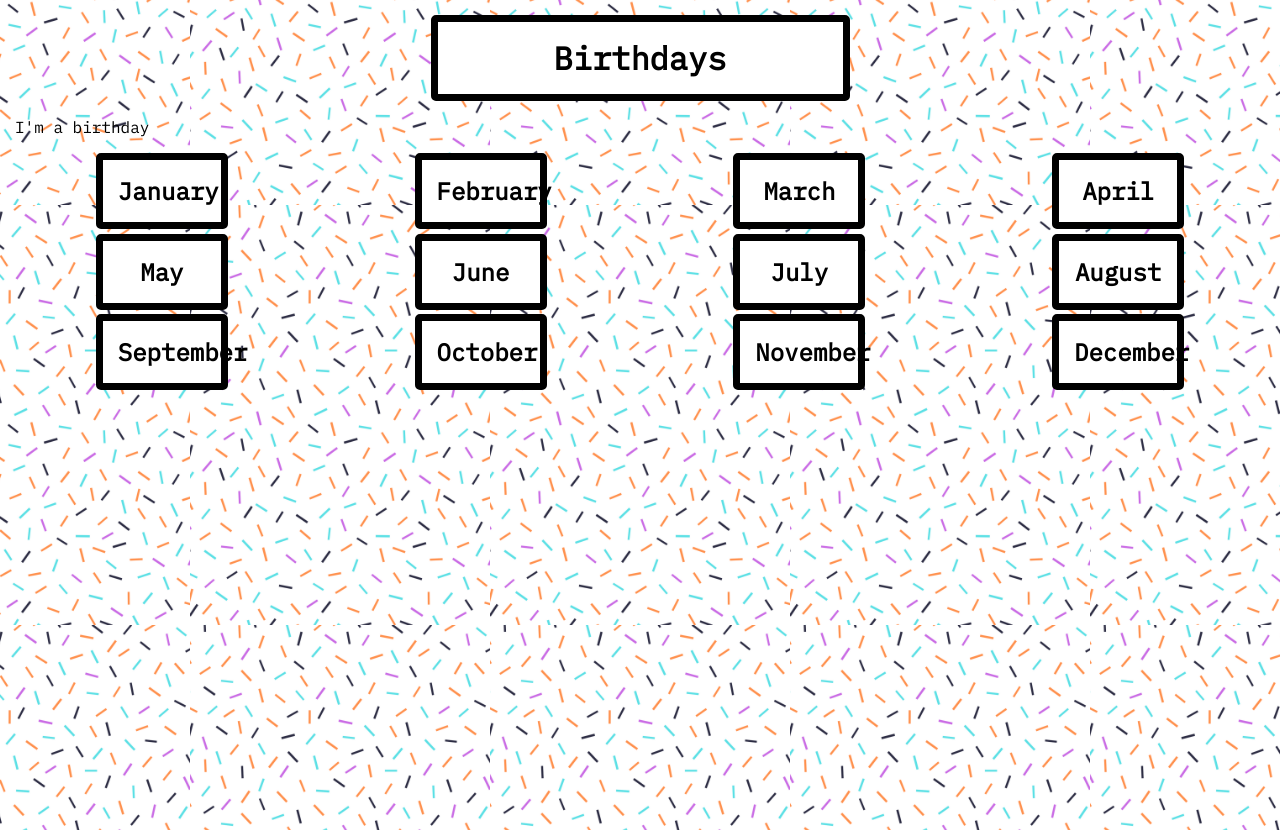
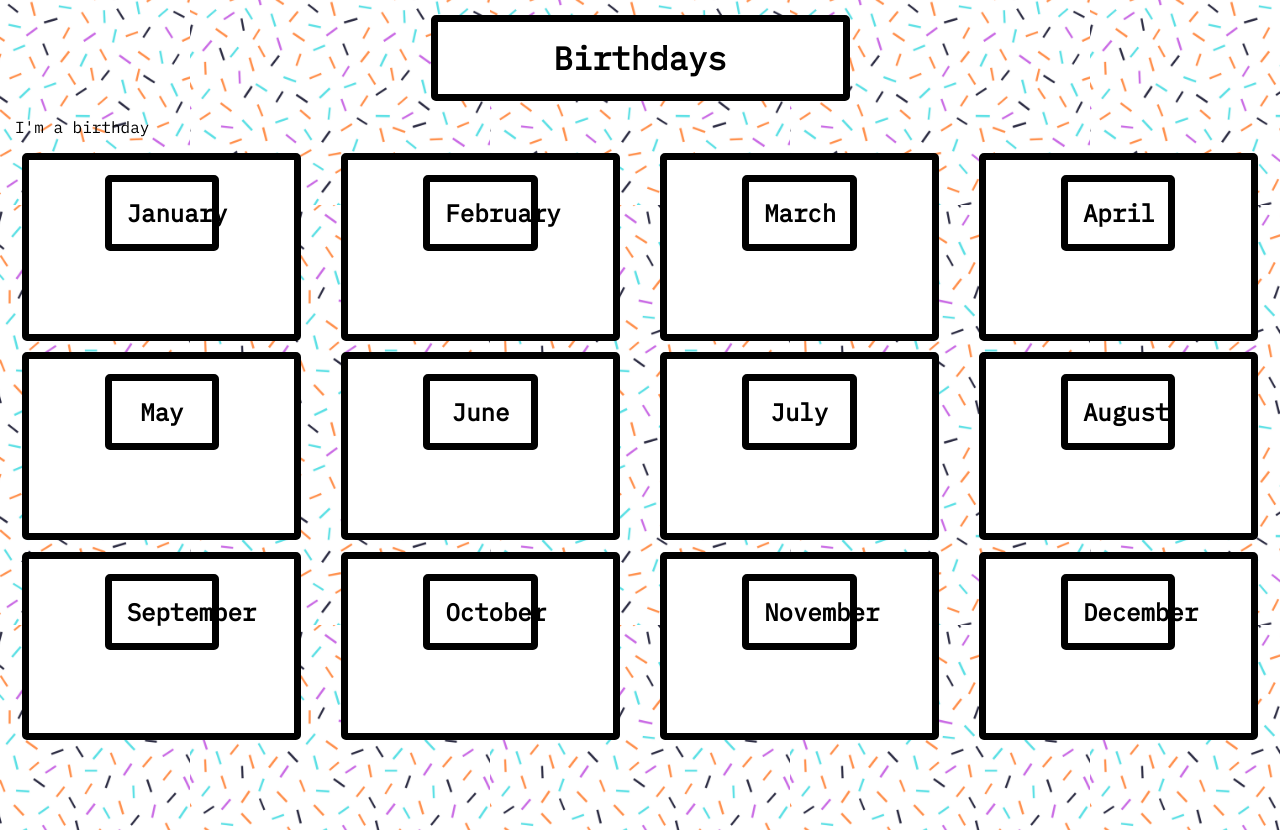
Before and after one commit to kaylagordon/birthday-assessment, a React (Create React App) app: page / in a window 1280 px wide. Built offline with nearby package versions, Linux system fonts and the light colour scheme.

Commit message:
Add layout to birthday cards

```diff
--- a/src/Components/BirthdayCard/BirthdayCard.css
+++ b/src/Components/BirthdayCard/BirthdayCard.css
@@ -0,0 +1,16 @@
+article {
+  width: 80%;
+  height: 18vh;
+
+  background-color: white;
+  border-radius: 5px;
+  text-align: center;
+  border: 7px solid black;
+  padding: 15px;
+  margin: auto;
+}
+
+h2 {
+  text-align: center;
+  margin: 0;
+}
```
